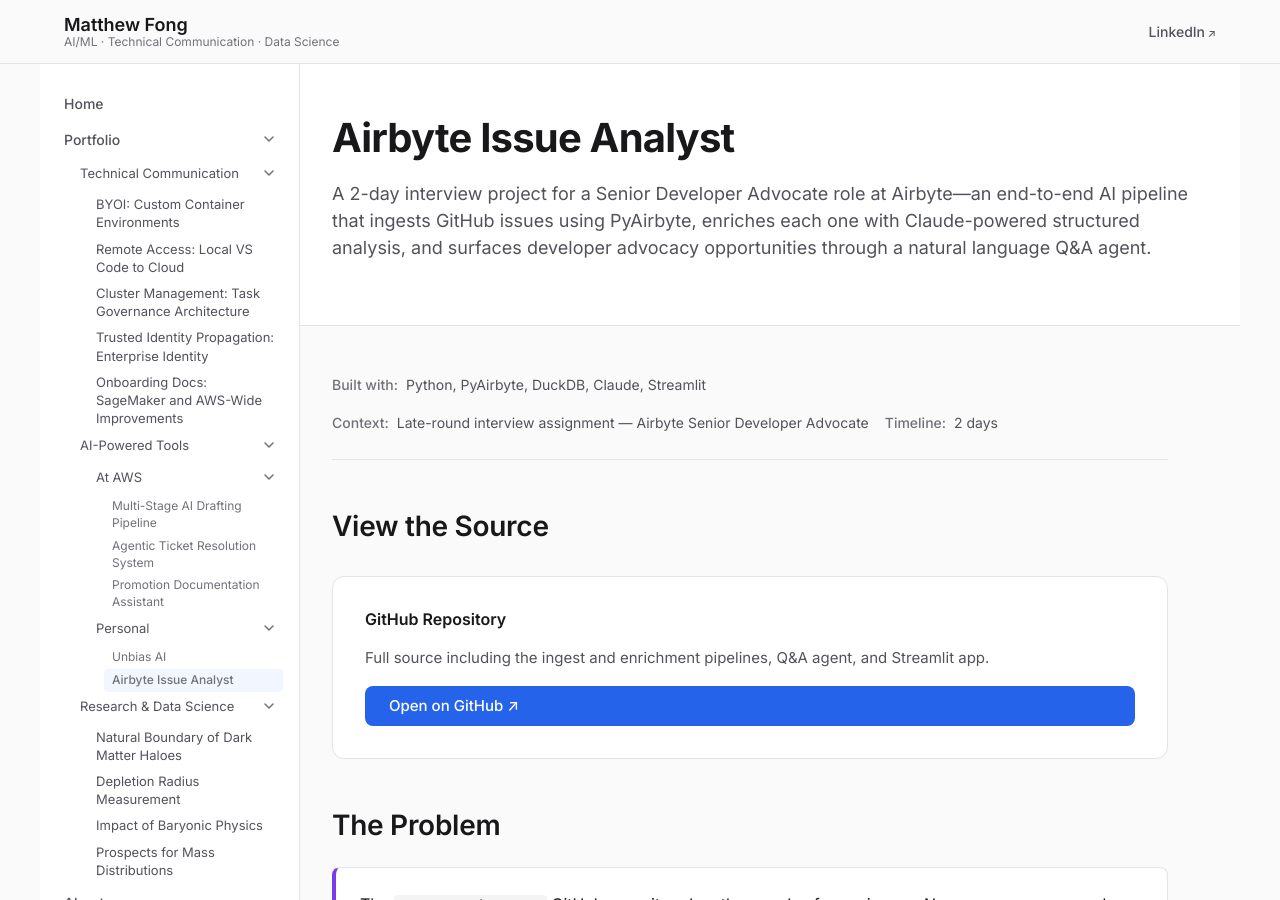
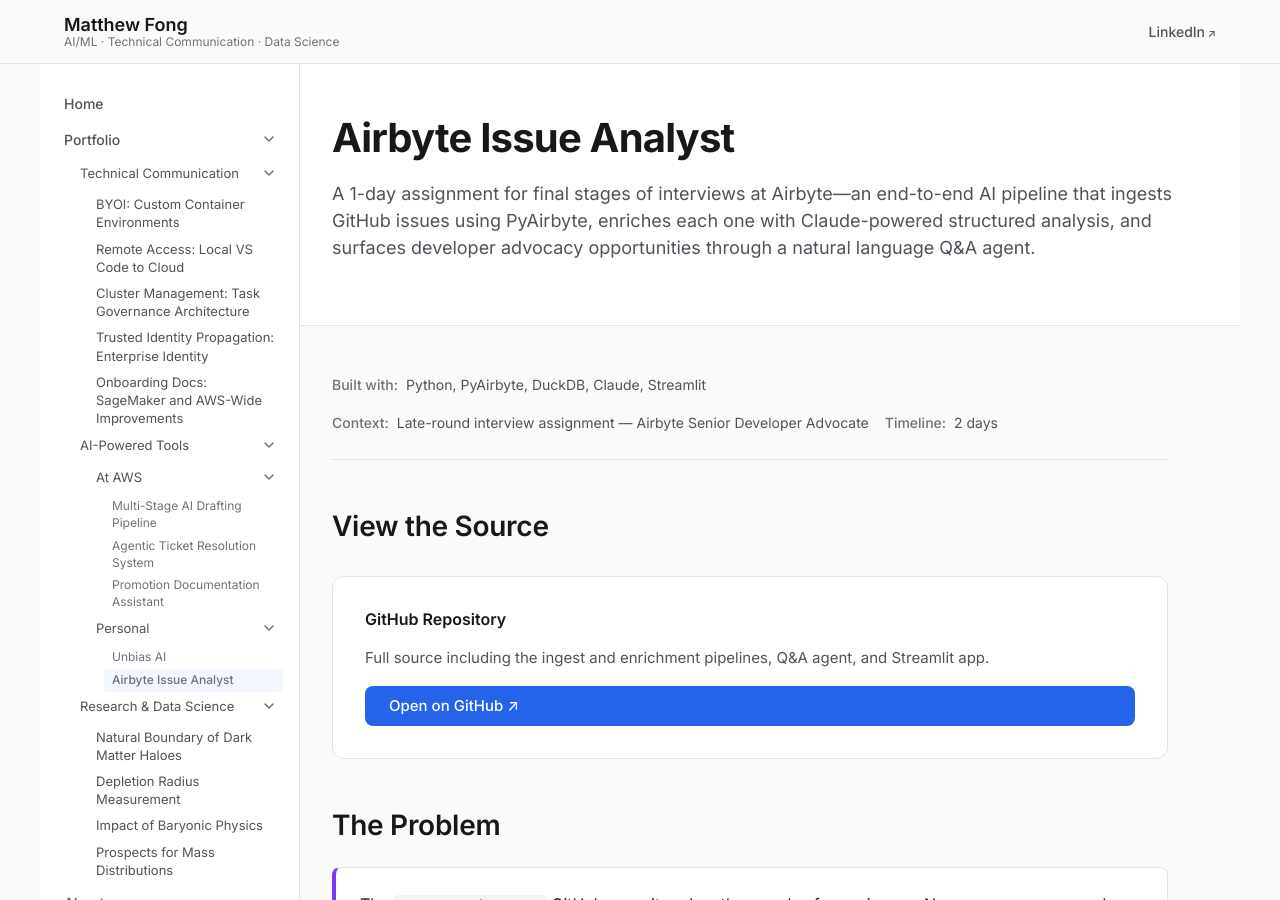
Before and after one commit to mfong955/portfolio, a Jekyll site: the page built from samples/airbyte-dev-adv.html, in a window 1280 px wide and 900 px high. Built offline with Jekyll 4.4.1, drawn with Linux system fonts in a browser that asks for light colours.

Commit message:
update description

```diff
--- a/samples/airbyte-dev-adv.html
+++ b/samples/airbyte-dev-adv.html
@@ -8,7 +8,7 @@
   <div class="page-hero-content">
     <h1>Airbyte Issue Analyst</h1>
     <p class="lead">
-      A 2-day interview project for a Senior Developer Advocate role at Airbyte&mdash;an
+      A 1-day assignment for final stages of interviews at Airbyte&mdash;an
       end-to-end AI pipeline that ingests GitHub issues using PyAirbyte, enriches each one
       with Claude-powered structured analysis, and surfaces developer advocacy opportunities
       through a natural language Q&amp;A agent.
```
